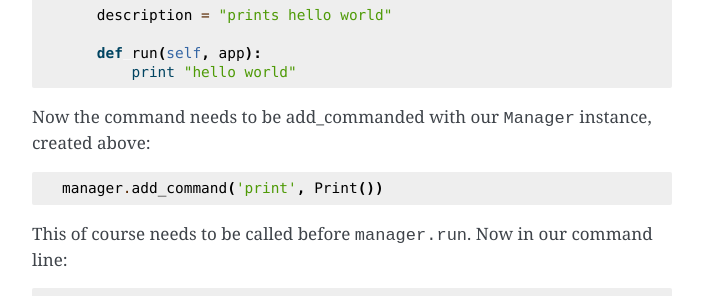
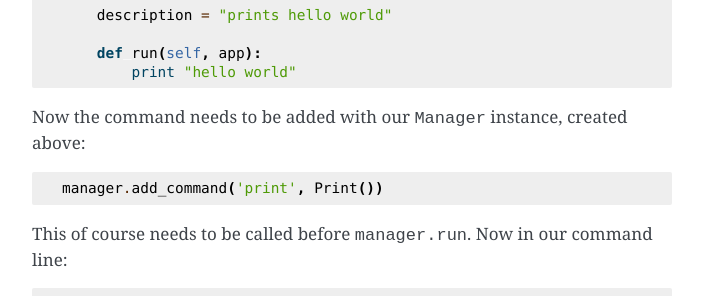
Before and after one commit to smurfix/flask-script, a Sphinx documentation site: the page built from docs/index.rst, in a window 1280 px wide and 900 px high, scrolled down 1926 px. Shown: the part 155-451 px from the top of the window, without its empty margins (288-991 px from the left). Built offline with Sphinx 7.4.7, drawn with Linux system fonts in a browser that asks for light colours.

Commit message:
doc changes

```diff
--- a/docs/index.rst
+++ b/docs/index.rst
@@ -90,7 +90,7 @@ doesn't take any arguments so is very straightforward::
         def run(self, app):
             print "hello world"
 
-Now the command needs to be add_commanded with our ``Manager`` instance, created above::
+Now the command needs to be added with our ``Manager`` instance, created above::
 
     manager.add_command('print', Print())
 
```
